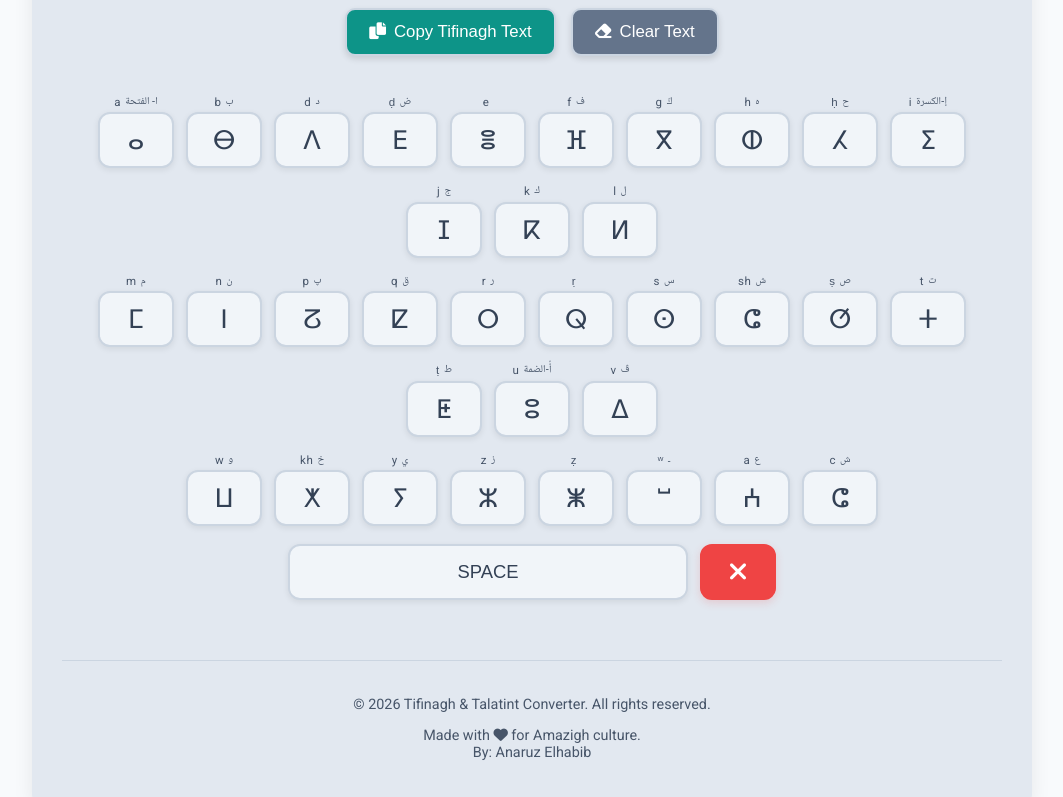
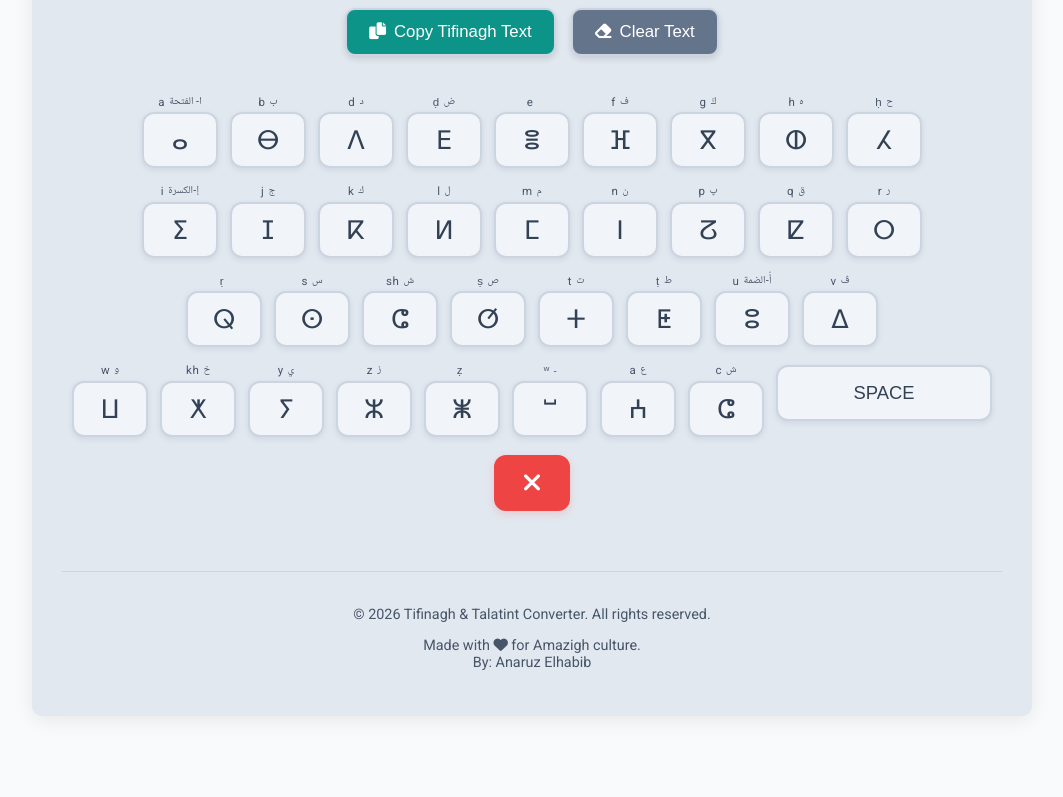
Before and after one commit to lhoubi/amghnas, a plain HTML site: page keyboard.html in a window 1280 px wide. Shown: the part 426-1223 px from the top of the page, without its empty margins (108-1171 px from the left). After the commit the page ends 1162 px from the top, so only its background shows below. Drawn offline with nearby package versions, Linux system fonts and the light colour scheme.

Commit message:
Update keyboard.html

```diff
--- a/keyboard.html
+++ b/keyboard.html
@@ -419,7 +419,7 @@ h1{
         <section class="keyboard-section">
             <div class="keyboard-layout">
 
-                <!-- Keyboard Row 1 -->
+                <!-- ROW 1 (9 Keys) -->
                 <div class="keyboard-row">
                     <div class="key-group" data-latin="a" data-arabic="ا"> <div class="label-container"><span class="latin-label">a</span><span class="arabic-label">ا- الفتحة</span></div> <button class="keyboard-key" data-key="ⴰ">ⴰ</button> </div>
                     <div class="key-group" data-latin="b" data-arabic="ب"> <div class="label-container"><span class="latin-label">b</span><span class="arabic-label">ب</span></div> <button class="keyboard-key" data-key="ⴱ">ⴱ</button> </div>
@@ -430,19 +430,23 @@ h1{
                     <div class="key-group" data-latin="g" data-arabic="ڭ"> <div class="label-container"><span class="latin-label">g</span><span class="arabic-label">ڭ</span></div> <button class="keyboard-key" data-key="ⴳ">ⴳ</button> </div>
                     <div class="key-group" data-latin="h" data-arabic="ه"> <div class="label-container"><span class="latin-label">h</span><span class="arabic-label">ه</span></div> <button class="keyboard-key" data-key="ⵀ">ⵀ</button> </div>
                     <div class="key-group" data-latin="ḥ" data-arabic="ح"> <div class="label-container"><span class="latin-label">ḥ</span><span class="arabic-label">ح</span></div> <button class="keyboard-key" data-key="ⵃ">ⵃ</button> </div>
+                </div>
+
+                <!-- ROW 2 (9 Keys) -->
+                <div class="keyboard-row">
                     <div class="key-group" data-latin="i" data-arabic="إ"> <div class="label-container"><span class="latin-label">i</span><span class="arabic-label">إ-الكسرة</span></div> <button class="keyboard-key" data-key="ⵉ">ⵉ</button> </div>
                     <div class="key-group" data-latin="j" data-arabic="ج"> <div class="label-container"><span class="latin-label">j</span><span class="arabic-label">ج</span></div> <button class="keyboard-key" data-key="ⵊ">ⵊ</button> </div>
                     <div class="key-group" data-latin="k" data-arabic="ك"> <div class="label-container"><span class="latin-label">k</span><span class="arabic-label">ك</span></div> <button class="keyboard-key" data-key="ⴽ">ⴽ</button> </div>
                     <div class="key-group" data-latin="l" data-arabic="ل"> <div class="label-container"><span class="latin-label">L</span><span class="arabic-label">ل</span></div> <button class="keyboard-key" data-key="ⵍ">ⵍ</button> </div>
-                </div>
-
-                <!-- Keyboard Row 2 -->
-                <div class="keyboard-row">
                     <div class="key-group" data-latin="m" data-arabic="م"> <div class="label-container"><span class="latin-label">m</span><span class="arabic-label">م</span></div> <button class="keyboard-key" data-key="ⵎ">ⵎ</button> </div>
                     <div class="key-group" data-latin="n" data-arabic="ن"> <div class="label-container"><span class="latin-label">n</span><span class="arabic-label">ن</span></div> <button class="keyboard-key" data-key="ⵏ">ⵏ</button> </div>
                     <div class="key-group" data-latin="p" data-arabic="پ"> <div class="label-container"><span class="latin-label">p</span><span class="arabic-label">پ</span></div> <button class="keyboard-key" data-key="ⵒ">ⵒ</button> </div>
                     <div class="key-group" data-latin="q" data-arabic="ق"> <div class="label-container"><span class="latin-label">q</span><span class="arabic-label">ق</span></div> <button class="keyboard-key" data-key="ⵇ">ⵇ</button> </div>
                     <div class="key-group" data-latin="r" data-arabic="ر"> <div class="label-container"><span class="latin-label">r</span><span class="arabic-label">ر</span></div> <button class="keyboard-key" data-key="ⵔ">ⵔ</button> </div>
+                </div>
+
+                <!-- ROW 3 (8 Keys) -->
+                <div class="keyboard-row">
                     <div class="key-group" data-latin="ṛ" data-arabic=""> <div class="label-container"><span class="latin-label">Ṛ</span><span class="arabic-label"></span></div> <button class="keyboard-key" data-key="ⵕ">ⵕ</button> </div>
                     <div class="key-group" data-latin="s" data-arabic="س"> <div class="label-container"><span class="latin-label">s</span><span class="arabic-label">س</span></div> <button class="keyboard-key" data-key="ⵙ">ⵙ</button> </div>
                     <div class="key-group" data-latin="sh" data-arabic="ش"> <div class="label-container"><span class="latin-label">sh</span><span class="arabic-label">ش</span></div><button class="keyboard-key" data-key="ⵛ">ⵛ</button> </div>
@@ -453,7 +457,7 @@ h1{
                     <div class="key-group" data-latin="v" data-arabic="ڤ"> <div class="label-container"><span class="latin-label">v</span><span class="arabic-label">ڤ</span></div> <button class="keyboard-key" data-key="ⵠ">ⵠ</button> </div>
                 </div>
 
-                <!-- Keyboard Row 3 -->
+                <!-- ROW 4 (Remaining 8 Keys + SPACE + DELETE) -->
                 <div class="keyboard-row">
                     <div class="key-group" data-latin="w" data-arabic="و"> <div class="label-container"><span class="latin-label">w</span><span class="arabic-label">و</span></div> <button class="keyboard-key" data-key="ⵡ">ⵡ</button> </div>
                     <div class="key-group" data-latin="kh" data-arabic="خ"> <div class="label-container"><span class="latin-label">kh</span><span class="arabic-label">خ</span></div> <button class="keyboard-key" data-key="ⵅ">ⵅ</button> </div>
@@ -463,17 +467,15 @@ h1{
                     <div class="key-group" data-latin="ʷ" data-arabic="ـ"> <div class="label-container"><span class="latin-label">ʷ</span><span class="arabic-label">ـ</span></div> <button class="keyboard-key" data-key="ⵯ">ⵯ</button> </div>
                     <div class="key-group" data-latin="ⵄ" data-arabic="ع"> <div class="label-container"><span class="latin-label">A</span><span class="arabic-label">ع</span></div> <button class="keyboard-key" data-key="ⵄ">ⵄ</button> </div>
                     <div class="key-group" data-latin="C" data-arabic="ش"> <div class="label-container"><span class="latin-label">C</span><span class="arabic-label">ش</span></div> <button class="keyboard-key" data-key="ⵛ">ⵛ</button> </div>
-                    <!-- Additional unique keys could go here, if any more are identified -->
-                </div>
 
-                <!-- Final Row: SPACE and DELETE buttons -->
-                <div class="keyboard-row final-action-row">
-                    <div class="key-group" style="flex-grow: 4; max-width: 400px; min-width: 200px;" data-latin=" " data-arabic=" "> <!-- Increased flex-grow and max-width for spacebar -->
+                    <!-- SPACE Button -->
+                    <div class="key-group" style="flex-grow: 4; max-width: 400px; min-width: 200px;" data-latin=" " data-arabic=" ">
                         <span class="latin-label visually-hidden">Space</span>
                         <span class="arabic-label visually-hidden">مسافة</span>
                         <button class="keyboard-key wide" data-key=" ">SPACE</button>
                     </div>
 
+                    <!-- DELETE Button -->
                     <div class="key-group">
                         <span class="latin-label visually-hidden">Del</span>
                         <span class="arabic-label visually-hidden">حذف</span>
@@ -484,6 +486,7 @@ h1{
                 </div>
 
             </div>
+
         </section>
 
         <!-- Footer Section -->
```
